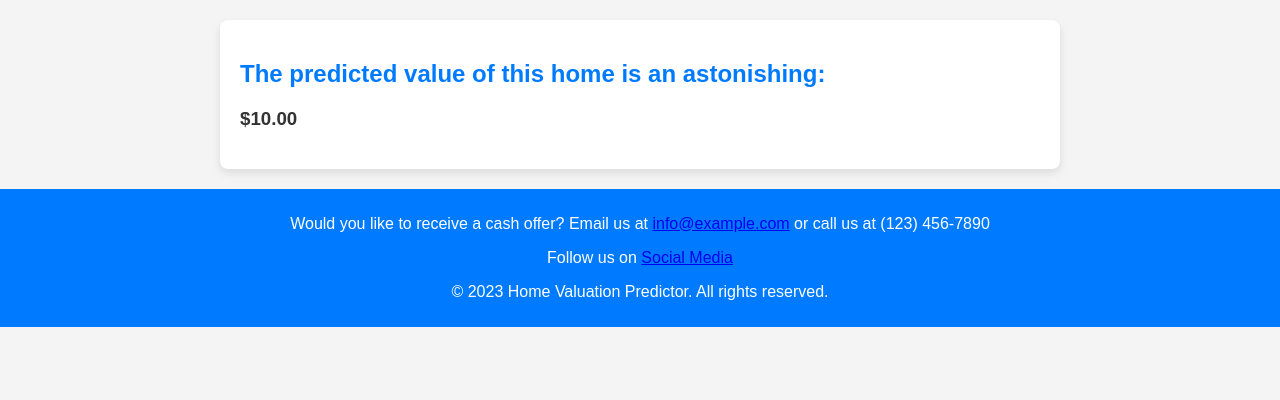
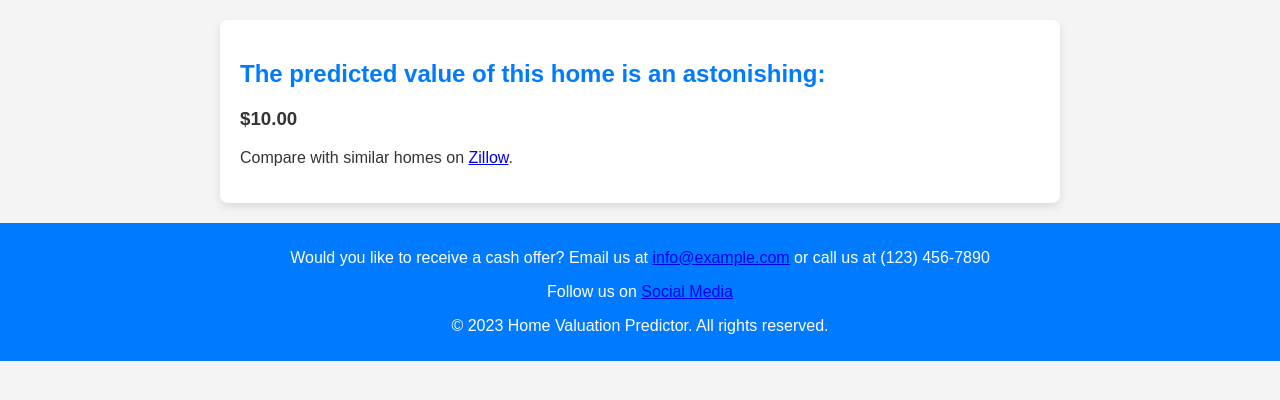
Before and after one commit to strangenicholas/PropertyPulse-HomeValuationPredictor, a Django app: template valueprediction_project/valueprediction_app/templates/result.html in a window 1280 px wide. Shown: the part 58-458 px from the top of the page. Run offline with Django 4.2, Linux system fonts and the light colour scheme; the template is opened without the code that fills it: most values are stand-ins (such as "Sample title", 1, 10 or a date in 2020); parts of the project's set-up code (start-up, migrations or seed data) failed here and were passed over.

Commit message:
Add Zillow link for price range that prediction gives to result.html

```diff
--- a/valueprediction_project/valueprediction_app/templates/result.html
+++ b/valueprediction_project/valueprediction_app/templates/result.html
@@ -82,6 +82,7 @@
         <section>
             <h2>The predicted value of this home is an astonishing:</h2>
             <h3>${{ predicted_price|floatformat:2 }}</h3>
+            <p>Compare with similar homes on <a href="https://www.zillow.com/search/GetResults.htm?searchQueryState={{searchParameters}}" target="_blank">Zillow</a>.</p>
         </section>
     </main>
 
```
